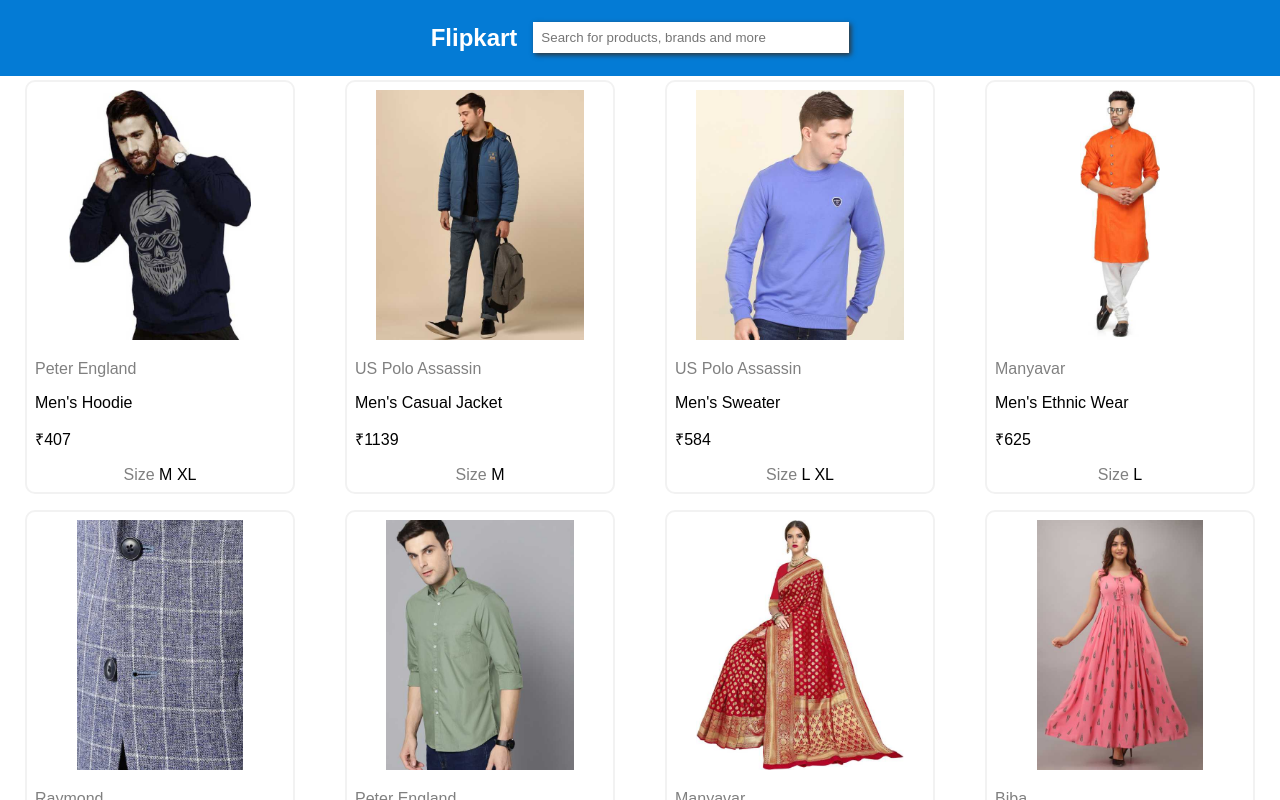
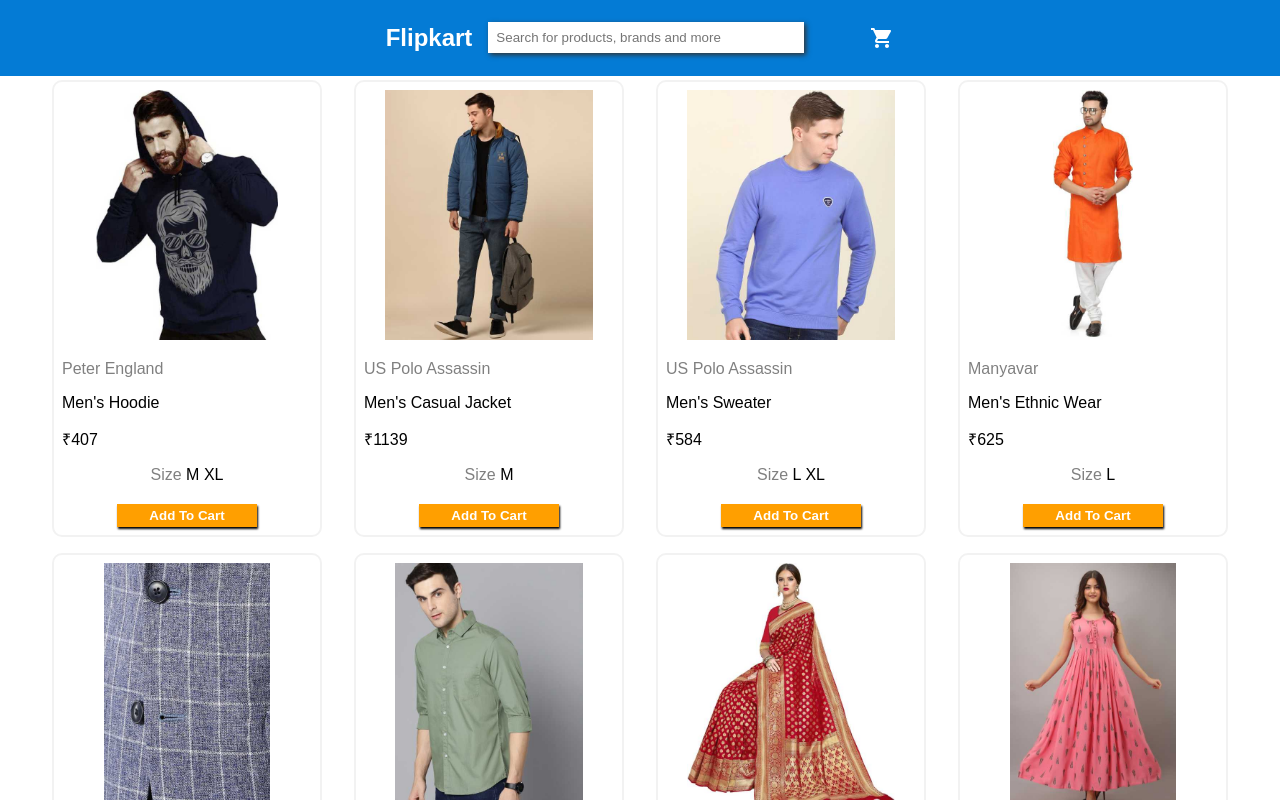
Before and after one commit to DEEPKIRANC/react-ecommerce-app, a React (Create React App) app: page / in a window 1280 px wide. Shown: the top 800 px of the page. Built offline with nearby package versions, Linux system fonts and the light colour scheme.

Commit message:
style-Add styling to products page and navbar

```diff
--- a/package.json
+++ b/package.json
@@ -8,6 +8,8 @@
   ],
   "main": "src/index.js",
   "dependencies": {
+    "@material-ui/core": "4.11.4",
+    "@material-ui/icons": "4.11.2",
     "react": "17.0.2",
     "react-dom": "17.0.2",
     "react-router-dom": "5.2.0",
--- a/src/components/Navbar.js
+++ b/src/components/Navbar.js
@@ -1,11 +1,13 @@
 import React from "react";
 import "../styles/navbar.css";
+import ShoppingCartIcon from "@material-ui/icons/ShoppingCart";
 
 export const Navbar = () => {
   return (
     <div className="navbar">
       <h2>Flipkart</h2>
       <input type="text" placeholder="Search for products, brands and more" />
+      <ShoppingCartIcon style={{ marginLeft: "50px" }} />
     </div>
   );
 };
--- a/src/components/Product.js
+++ b/src/components/Product.js
@@ -8,10 +8,17 @@
       <p className="brand">{product.brand}</p>
       <p className="title">{product.title}</p>
       <p>&#x20B9;{product.price}</p>
-      <span style={{ color: "grey" }}>Size </span>
-      {product?.sizes?.map((size) => (
-        <span>{size} </span>
-      ))}
+      <div style={{ display: "block" }}>
+        <span style={{ color: "grey" }}>Size </span>
+        {product?.sizes?.map((size) => (
+          <span>{size} </span>
+        ))}
+      </div>
+      {product.inCart === true ? (
+        <button className="addToCart">Go To Cart</button>
+      ) : (
+        <button className="addToCart">Add To Cart</button>
+      )}
     </div>
   );
 };
--- a/src/styles/product.css
+++ b/src/styles/product.css
@@ -16,3 +16,17 @@
 p.brand {
   color: grey;
 }
+.addToCart {
+  padding: 0.25rem 2rem;
+  margin-top: 20px;
+  background: #ff9f00;
+  border: none;
+  color: white;
+  font-weight: bolder;
+  box-shadow: 1px 2px 2px #000;
+  transition: transform 0.2s ease;
+}
+.addToCart:hover {
+  cursor: pointer;
+  transform: scale(1.1);
+}
--- a/src/styles/productlist.css
+++ b/src/styles/productlist.css
@@ -6,7 +6,7 @@
 .products-section {
   display: flex;
   flex-wrap: wrap;
-  justify-content: space-around;
+  justify-content: center;
   row-gap: 1rem;
-  column-gap: 0.5rem;
+  column-gap: 2rem;
 }
```
